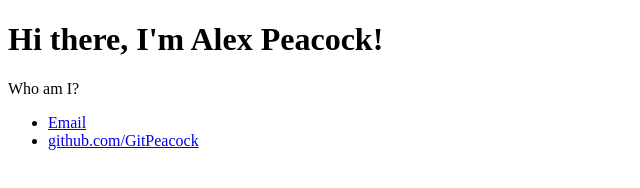
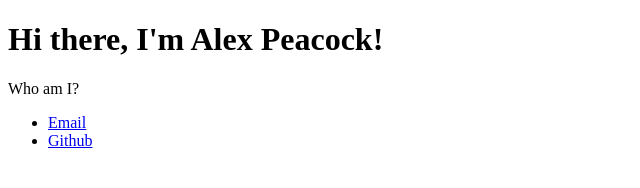
Before and after one commit to GitPeacock/GitPeacock.github.io, a plain HTML site: page index.html in a window 1280 px wide. Shown: the whole page, without its empty margins (0-640 px from the left). Drawn offline with Linux system fonts and the light colour scheme.

Commit message:
changed github link name

```diff
--- a/index.html
+++ b/index.html
@@ -14,7 +14,7 @@
       <ul>
         <li><a href="mailto:alexpeacock56ten@gmail.com">Email</a></li>
         <li>
-          <a href="https://github.com/GitPeacock">github.com/GitPeacock</a>
+          <a href="https://github.com/GitPeacock">Github</a>
         </li>
       </ul>
     </footer>
```
